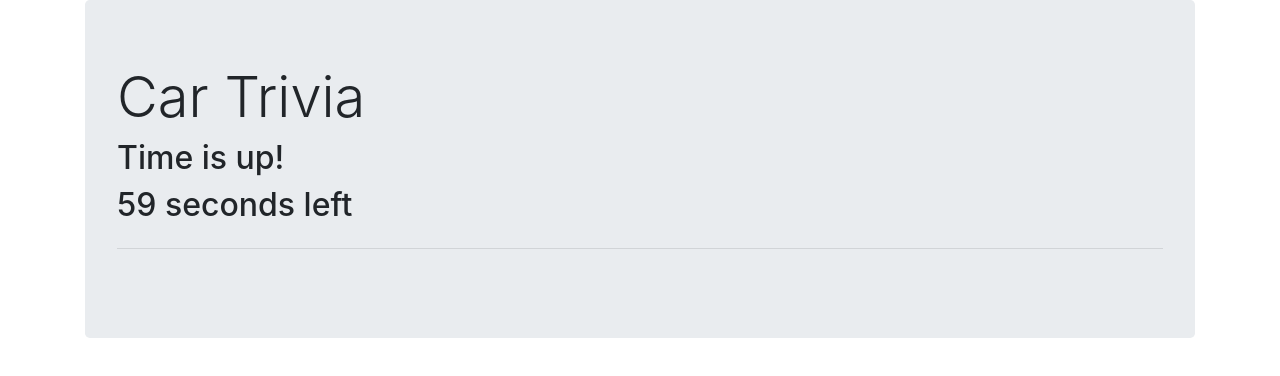
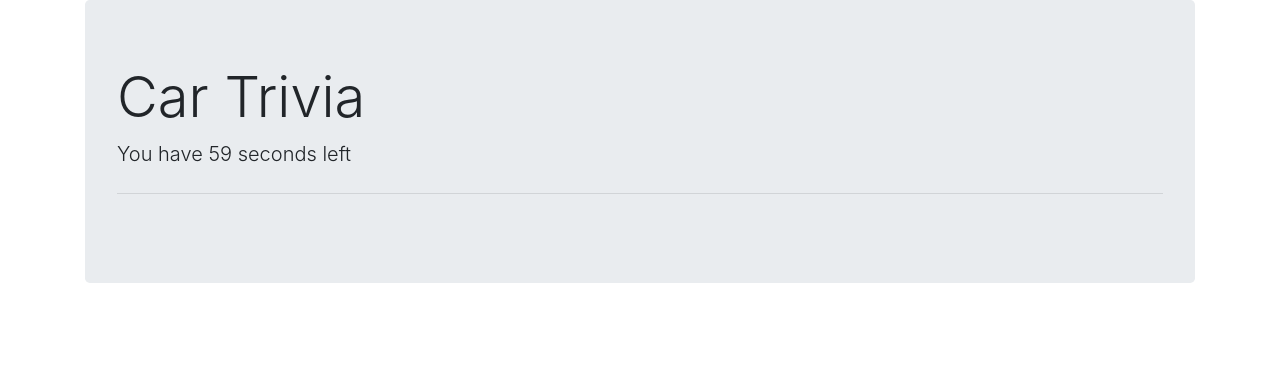
Before and after one commit to Senyan-Luo/TriviaGame, a plain HTML site: page index.html in a window 1280 px wide. Both pictures are taken after a click on the button "Begin trivia". Drawn offline with nearby package versions, Linux system fonts and the light colour scheme.

Commit message:
timer fixed

```diff
--- a/assets/app.js
+++ b/assets/app.js
@@ -1,26 +1,30 @@
 $(document).ready(function(){
-     let number = 60
+     let number = 61
      let intervalId
 
 $("#startButton").on("click", function(){
     $(this).hide()
-    var submitButton = $("<button>submit</butotn>")
-    $(submitButton).on("click", stop())
-    setInterval(decrement(), 1000)
-     if (number === 0){
-        stop()
-    }
-    $("#time-left").append("<h2>" + number + " seconds left" + "</h2>")
+    //var submitButton = $("<button>submit</butotn>")
+    //$(submitButton).on("click", stop())
+   intervalId = setInterval(decrement, 1000)
 
-})
+    })
+
+
 
 function decrement(){
-    number --
+    number--
+    $("#time-left").text("You have " + number + " seconds left")
+    console.log(number)
+    if (number === 0){
+    stop()
+    }
 }
 
 function stop(){
-    //clearInterval(intervalId)
-    $("#time-left").html("<h2>"+ "Time is up!" + "</h2>")
+    clearInterval(intervalId)
+    $("#time-left").hide()
+    $("#time-up").html("<h2>"+ "Time is up!" + "</h2>")
     $("#q1").text("Correct answers")
 }
 
--- a/index.html
+++ b/index.html
@@ -16,6 +16,7 @@
     <h1 class="display-4">Car Trivia</h1>
     <h3></h3>
     <div class="lead" id="time-left"></div>
+    <div id="time-up"></div>
     <hr class="my-4">
     <div id="questions"></div>
     <div class="row">
```
